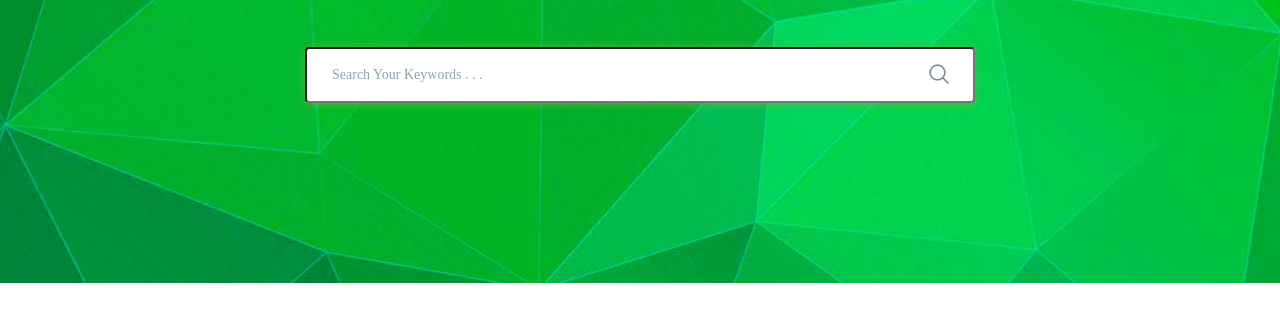
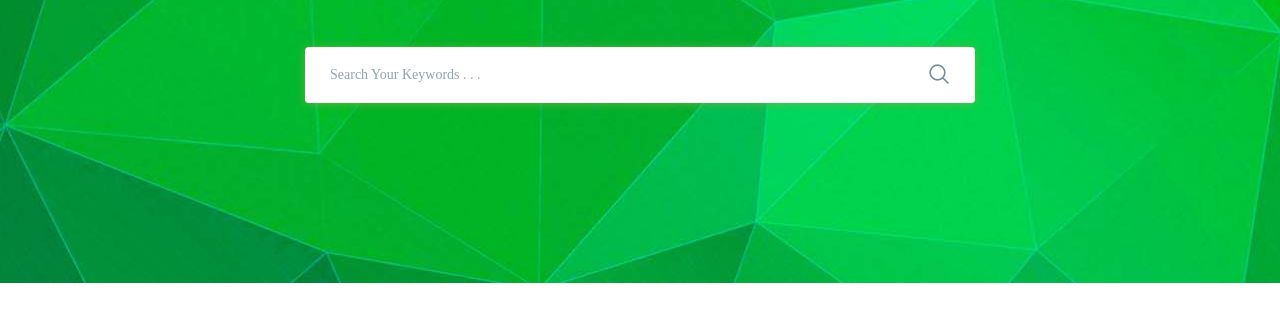
Before and after one commit to Shatlyk1997/moderno, a website: page app/index.html in a window 1280 px wide. Shown: the part 400-722 px from the top of the page. Drawn offline with nearby package versions, Linux system fonts and the light colour scheme; files that its build step writes are made by us from their sources.

Commit message:
added search section

```diff
--- a/app/scss/style.scss
+++ b/app/scss/style.scss
@@ -83,7 +83,7 @@ width: 100%;
 border-radius: 4px;
 box-shadow: 0px 1px 10px 0px rgba(124, 178, 64, 0.75);
 height: 56px;
-bottom: none;
+border: none;
 font-size: 14px;
 font-weight: 500;
 padding-left: 25px;
```
